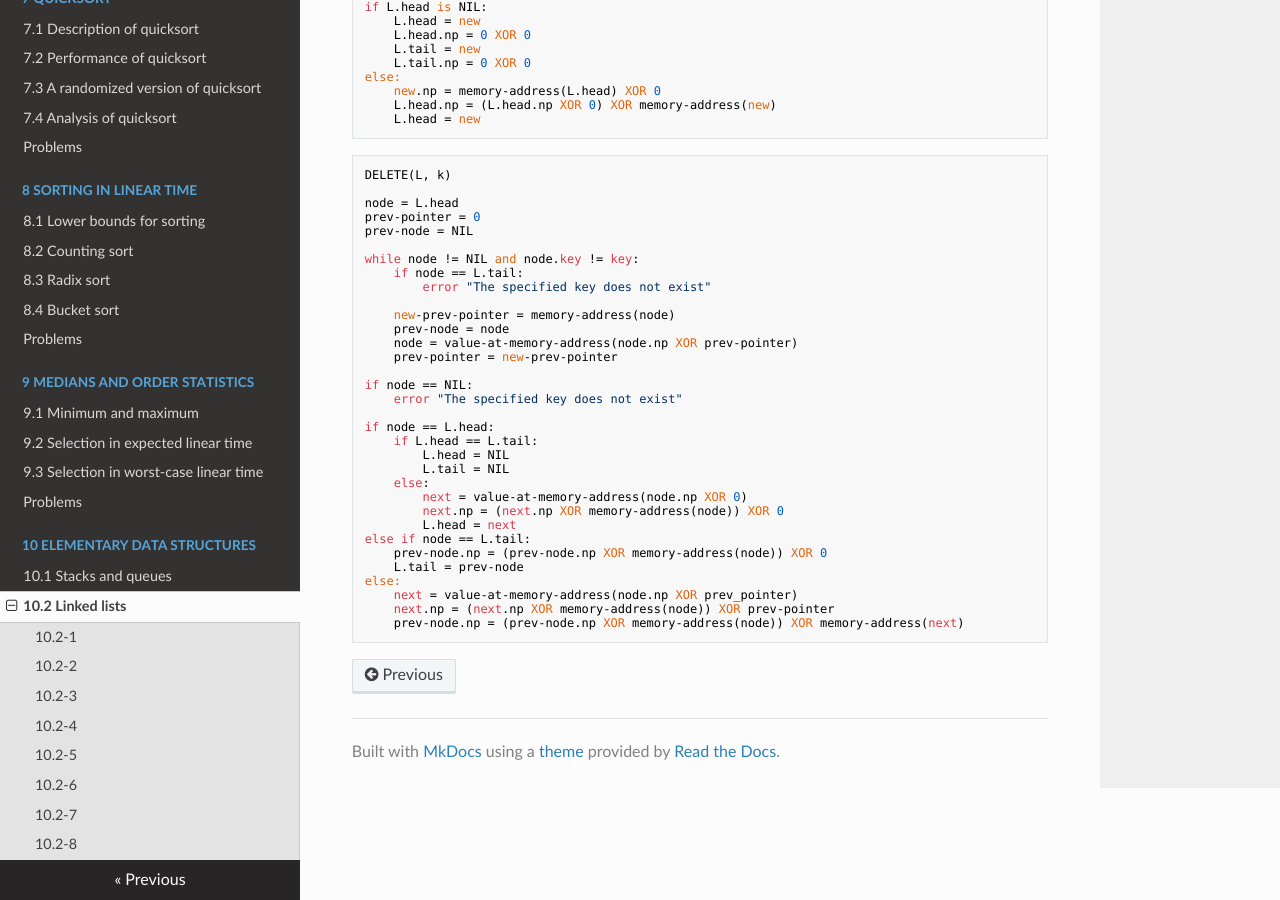
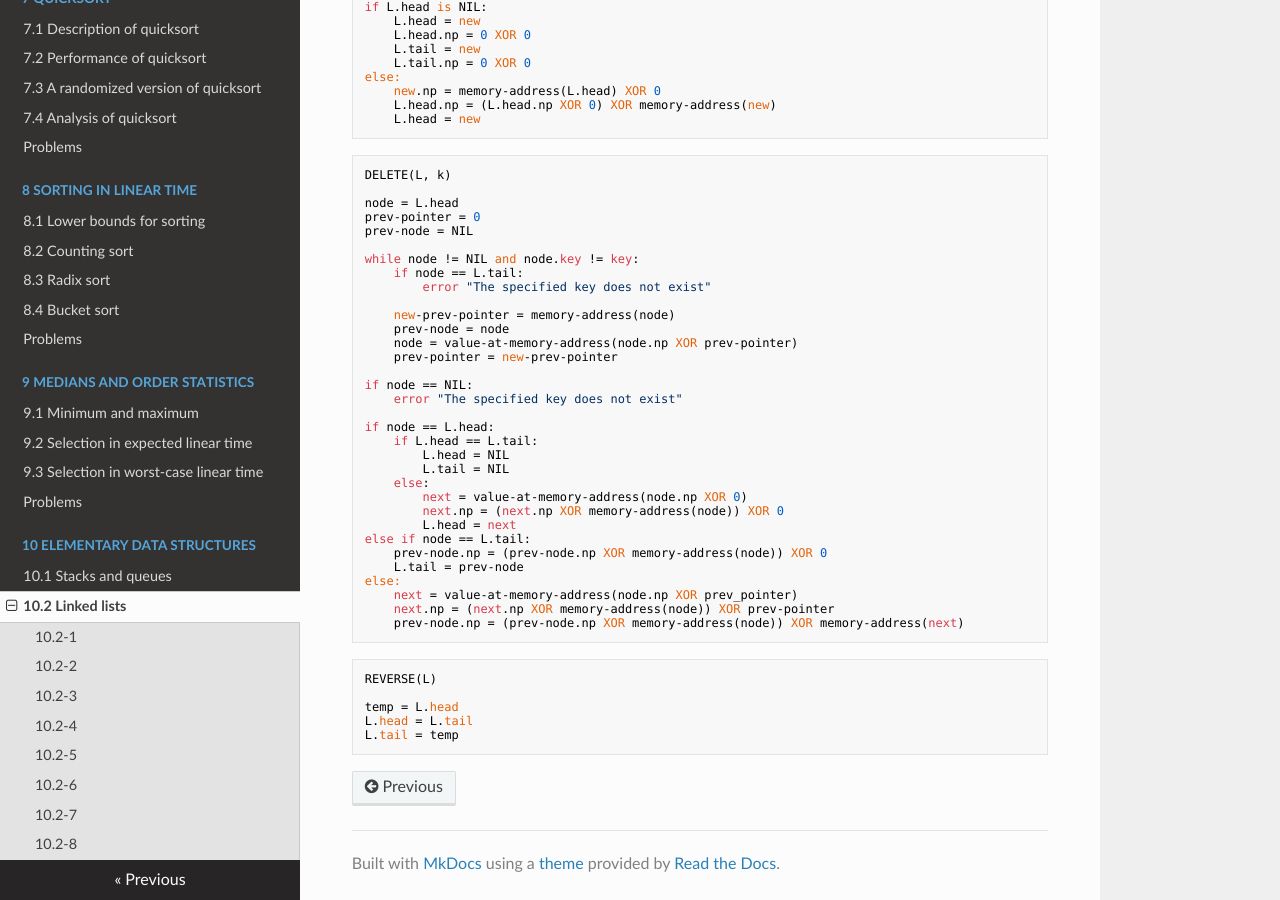
Before and after one commit to Frederick-S/Introduction-to-Algorithms-Notes, an MkDocs documentation site: the page built from docs/10-Elementary-Data-Structures/10.2-Linked-lists.md, in a window 1280 px wide and 900 px high, scrolled down 2715 px. Built offline with MkDocs 1.6.1, drawn with Linux system fonts in a browser that asks for light colours; nearby versions of some CDN libraries.

Commit message:
Doc: add reverse method of OnePointerDoublyLinkedList

````diff
--- a/docs/10-Elementary-Data-Structures/10.2-Linked-lists.md
+++ b/docs/10-Elementary-Data-Structures/10.2-Linked-lists.md
@@ -195,3 +195,11 @@ else:
     next.np = (next.np XOR memory-address(node)) XOR prev-pointer
     prev-node.np = (prev-node.np XOR memory-address(node)) XOR memory-address(next)
 ```
+
+```
+REVERSE(L)
+
+temp = L.head
+L.head = L.tail
+L.tail = temp
+```
````
